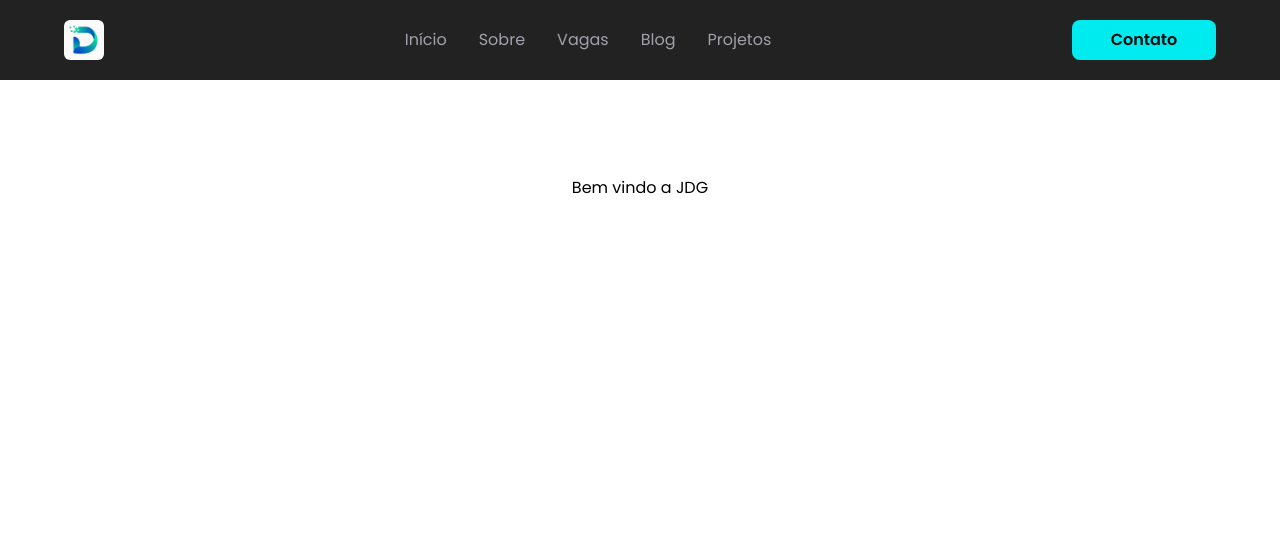
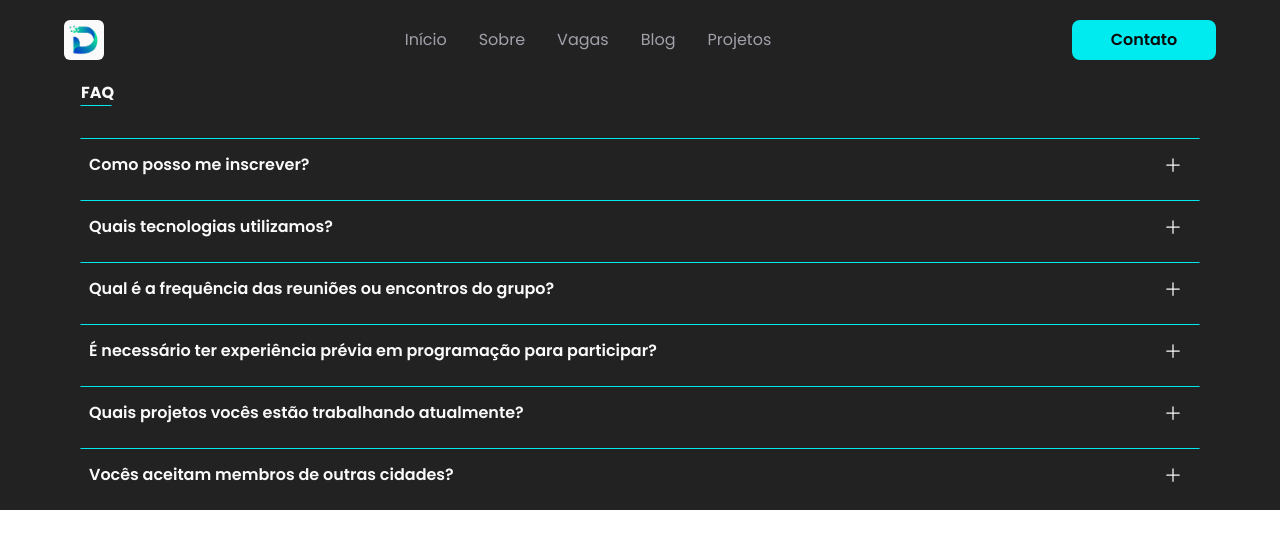
Before and after one commit to renovatt/voluntary-jdg-website, a Next.js app: page / in a window 1280 px wide. Shown: the top 548 px of the page. Built offline with nearby package versions, Linux system fonts and the light colour scheme.

Commit message:
feat: home page updated

```diff
--- a/src/app/page.tsx
+++ b/src/app/page.tsx
@@ -1,7 +1,9 @@
+import Faq from './components/Faq'
+
 export default function Home() {
   return (
-    <main className="flex min-h-screen flex-col items-center justify-between p-24">
-      <h1>Bem vindo a JDG</h1>
-    </main>
+    <>
+      <Faq />
+    </>
   )
 }
```
